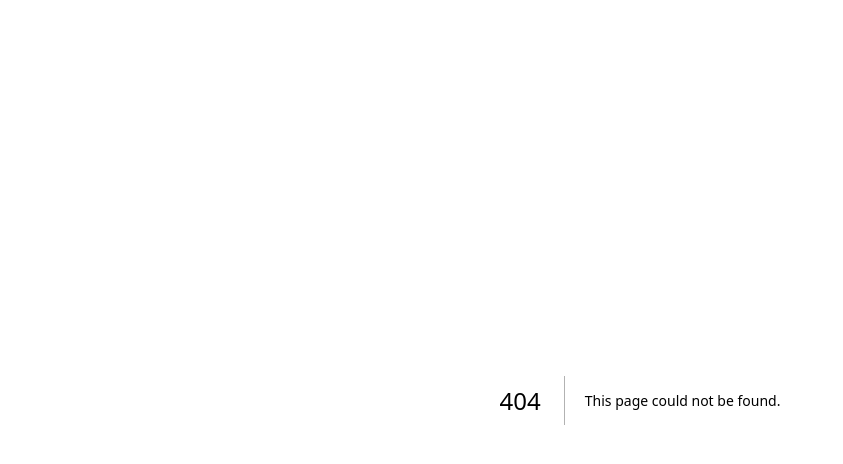
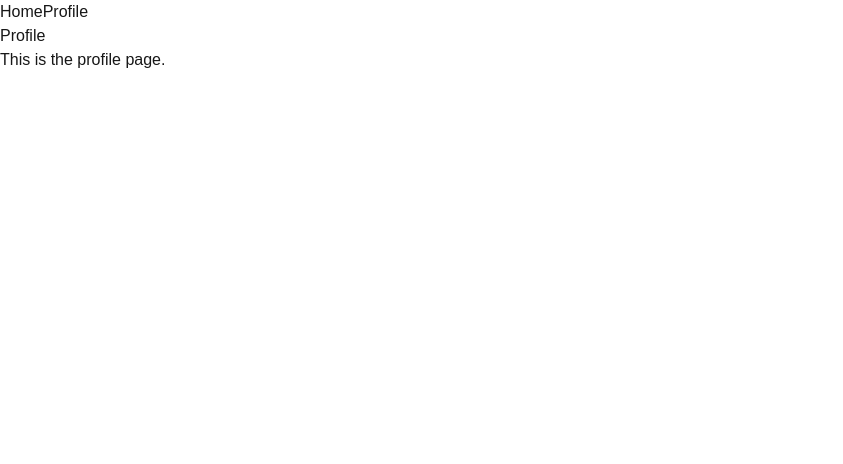
Before and after one commit to corykelley/assignmate, a Next.js app: page /profile in a window 1280 px wide. Before the commit this address had no page. Shown: the top 464 px of the page, without its empty margins (0-843 px from the left). Built offline with nearby package versions, Linux system fonts and the light colour scheme.

Commit message:
add drizzle, db, assignments schema

```diff
--- /dev/null
+++ b/src/app/components/ui/navigation.tsx
@@ -0,0 +1,30 @@
+"use client";
+
+import { usePathname } from "next/navigation";
+import Link from "next/link";
+
+export default function Navigation() {
+  const pathname = usePathname();
+
+  return (
+    <header>
+      <nav>
+        <Link
+          className={`link ${pathname === "/" ? "font-bold underline" : ""}`}
+          href="/"
+        >
+          Home
+        </Link>
+
+        <Link
+          className={`link ${
+            pathname === "/profile" ? "font-bold underline" : ""
+          }`}
+          href="/profile"
+        >
+          Profile
+        </Link>
+      </nav>
+    </header>
+  );
+}
--- a/src/app/layout.tsx
+++ b/src/app/layout.tsx
@@ -1,4 +1,5 @@
 import type { Metadata } from "next";
+import Navigation from "./components/ui/navigation";
 import "./globals.css";
 
 export const metadata: Metadata = {
@@ -13,7 +14,12 @@ export default function RootLayout({
 }>) {
   return (
     <html lang="en">
-      <body>{children}</body>
+      <body>
+        <header>
+          <Navigation />
+        </header>
+        <main>{children}</main>
+      </body>
     </html>
   );
 }
--- /dev/null
+++ b/src/app/profile/page.tsx
@@ -0,0 +1,8 @@
+export default function ProfilePage() {
+  return (
+    <div>
+      <h1>Profile</h1>
+      <p>This is the profile page.</p>
+    </div>
+  );
+}
```
Also changed, not shown: drizzle.config.ts (added, +19 -0 lines), package.json (+12 -5 lines), src/data/env/server.ts (added, +12 -0 lines), src/drizzle/schema/assignment.ts (added, +19 -0 lines), src/data/env/client.ts (added), src/drizzle/db.ts (added), src/drizzle/schema.ts (added), src/drizzle/schemaHelpers.ts (added), 1 other file (tests, documents, lock files or other folders).
